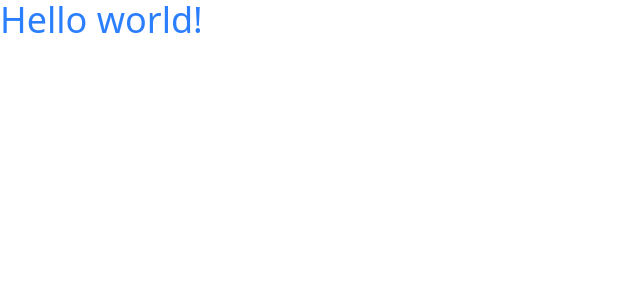
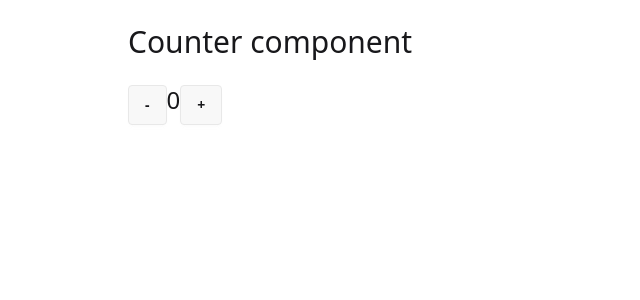
Before and after one commit to arota18/test, an Angular app: page / in a window 1280 px wide. Shown: the top 300 px of the page, without its empty margins (0-640 px from the left). Built offline with nearby package versions, Linux system fonts and the light colour scheme.

Commit message:
Counter Component with signals

```diff
--- a/src/app/app.component.html
+++ b/src/app/app.component.html
@@ -1,2 +1,11 @@
-<h1 class="text-4xl text-blue-500">Hello world!</h1>
+<!-- <h1 class="text-4xl text-blue-500">Hello world!</h1> -->
+<div class="centered-page">
+  <app-counter></app-counter>
+</div>
 <router-outlet />
+
+<!-- Esercizio 1: Utilizzare signal
+ computed per verificare se il valore di counter e' 0 -->
+
+<!-- Esercizio 2: Utilizzare un signal computed per modificare
+  il colore della scritta COUNTER quando non e' 0 -->
--- a/src/app/app.component.ts
+++ b/src/app/app.component.ts
@@ -1,12 +1,11 @@
 import { Component } from "@angular/core";
 import { RouterOutlet } from "@angular/router";
+import { CounterComponent } from "./components/counter/counter.component";
 
 @Component({
   selector: "app-root",
-  imports: [RouterOutlet],
+  imports: [RouterOutlet, CounterComponent],
   templateUrl: "./app.component.html",
   styles: [],
 })
-export class AppComponent {
-  title = "angular-demo-19";
-}
+export class AppComponent {}
--- a/src/app/app.config.ts
+++ b/src/app/app.config.ts
@@ -1,8 +1,11 @@
-import { ApplicationConfig, provideZoneChangeDetection } from '@angular/core';
-import { provideRouter } from '@angular/router';
+import { ApplicationConfig, provideZoneChangeDetection } from "@angular/core";
+import { provideRouter } from "@angular/router";
 
-import { routes } from './app.routes';
+import { routes } from "./app.routes";
 
 export const appConfig: ApplicationConfig = {
-  providers: [provideZoneChangeDetection({ eventCoalescing: true }), provideRouter(routes)]
+  providers: [
+    provideZoneChangeDetection({ eventCoalescing: true }),
+    provideRouter(routes),
+  ],
 };
--- /dev/null
+++ b/src/app/components/counter/counter.component.html
@@ -0,0 +1,7 @@
+<h1 class="page-title">Counter component</h1>
+<button class="btn" (click)="decrement()">-</button>
+<!-- <span [style.color]="isZeroColor()" class="text-2xl">{{ counter() }}</span> -->
+<span class="text-2xl" [ngClass]="isZeroColor()">{{ counter() }}</span>
+<button class="btn" (click)="increment()">+</button>
+
+<button *ngIf="!isZero()" class="btn" (click)="reset()">reset</button>
--- /dev/null
+++ b/src/app/components/counter/counter.component.ts
@@ -0,0 +1,37 @@
+import { NgClass, NgIf } from "@angular/common";
+import { Component, computed, effect, signal } from "@angular/core";
+
+@Component({
+  selector: "app-counter",
+  imports: [NgIf, NgClass],
+  templateUrl: "./counter.component.html",
+  styles: ``,
+})
+export class CounterComponent {
+  counter = signal(0);
+  isZero = computed(() => this.counter() === 0);
+  isZeroColor = computed(() => (this.isZero() ? "" : "text-red-500"));
+
+  constructor() {
+    effect(() => {
+      console.log("Il valore di counter attuale: ", this.counter());
+      localStorage.setItem("counter", JSON.stringify(this.counter()));
+    });
+
+    effect(() => {
+      console.log("Is Zero: ", this.isZero());
+    });
+  }
+
+  decrement() {
+    this.counter.update((currentValue) => currentValue - 1);
+  }
+
+  increment() {
+    this.counter.update((currentValue) => currentValue + 1);
+  }
+
+  reset() {
+    this.counter.set(0);
+  }
+}
--- a/src/styles.css
+++ b/src/styles.css
@@ -2,7 +2,9 @@
 @import "tailwindcss";
 
 @plugin "daisyui" {
-    themes: light --default, dark --prefersdark;
+  themes:
+    light --default,
+    dark --prefersdark;
 }
 
 .centered-page {
```
